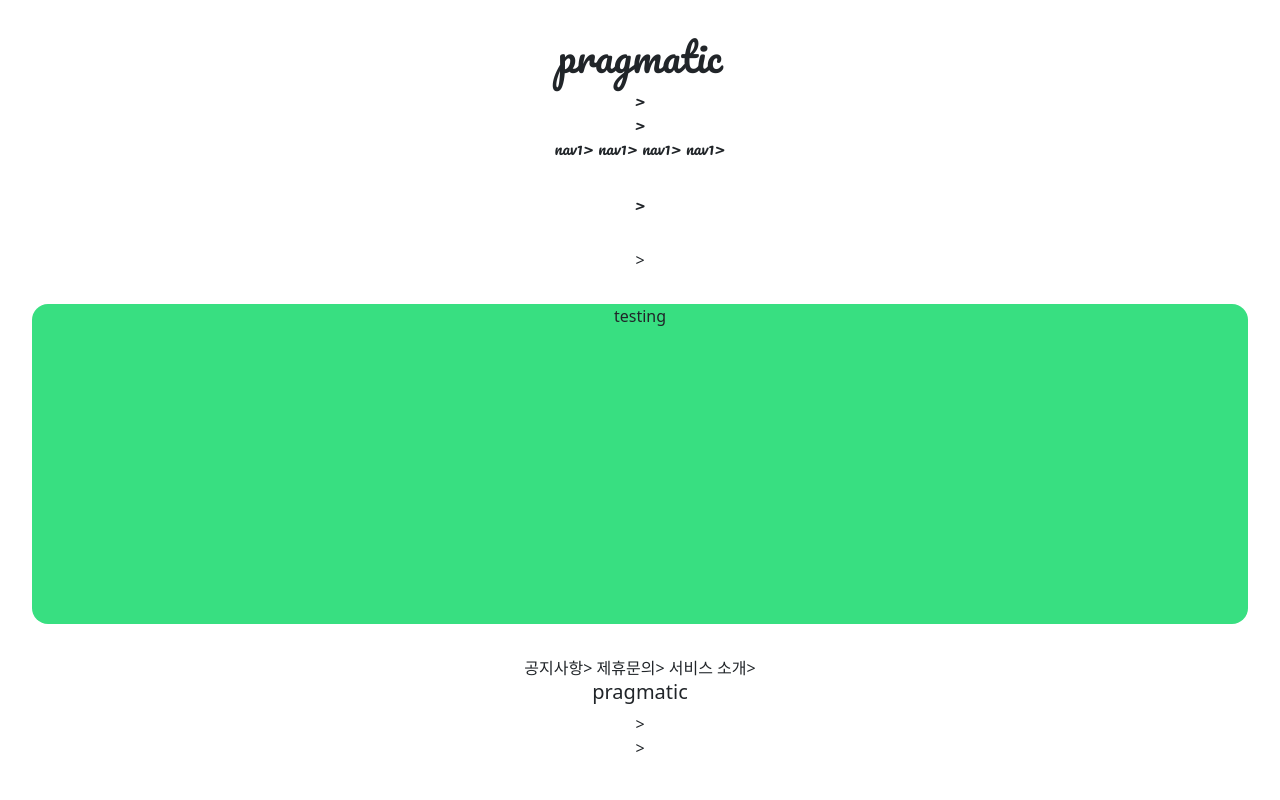
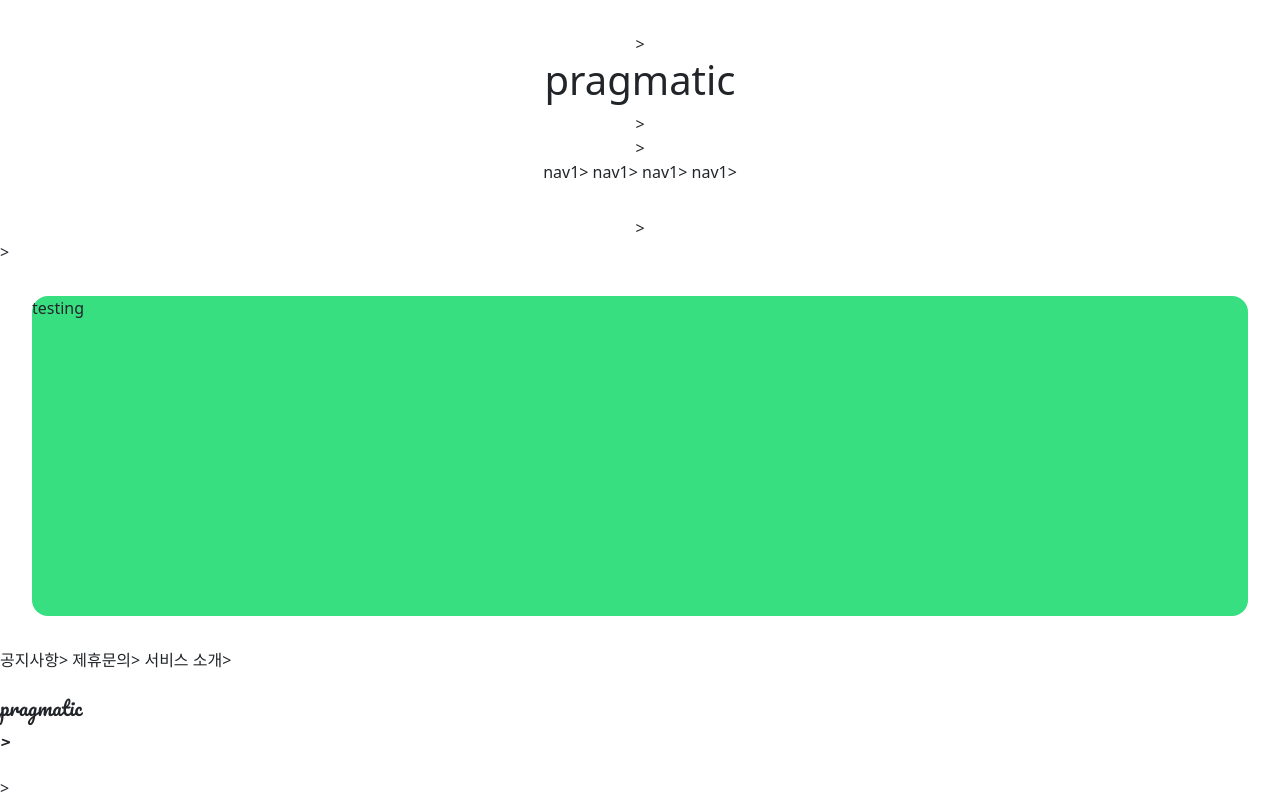
Before and after one commit to jinwoo960323/djangoProje1ct1, a Django app: page /accounts/hello_world/ in a window 1280 px wide. Run offline with Django 3.2, Linux system fonts and the light colour scheme; parts of the project's set-up code (start-up, migrations or seed data) failed here and were passed over.

Commit message:
7/6 3 class commit 5

```diff
--- a/djangoProje1ct1/settings.py
+++ b/djangoProje1ct1/settings.py
@@ -52,6 +52,7 @@
     'django.contrib.sessions',
     'django.contrib.messages',
     'django.contrib.staticfiles',
+    'accountapp'
 ]
 
 MIDDLEWARE = [
--- a/templates/footer.html
+++ b/templates/footer.html
@@ -1,11 +1,11 @@
 <div style="text_align: center">
-    <div>
+
     <div style="margin-top: 1.5rem ">
         <span>공지사항</span>>
         <span>제휴문의</span>>
         <span>서비스 소개</span>>
     </div>
-    <div>
+    <div style="margin: 1.5rem 0; font-family: 'Pacifico', cursive;">
         <h5>pragmatic</h5>>
     </div>
 
--- a/templates/header.html
+++ b/templates/header.html
@@ -1,5 +1,8 @@
 <div style="text-align: center">
+
     <div style="margin: 2rem 0; font-family: 'Pacifico', cursive;">
+
+    </div>>
     <div>
         <h1>pragmatic</h1>>
     </div>>
```
